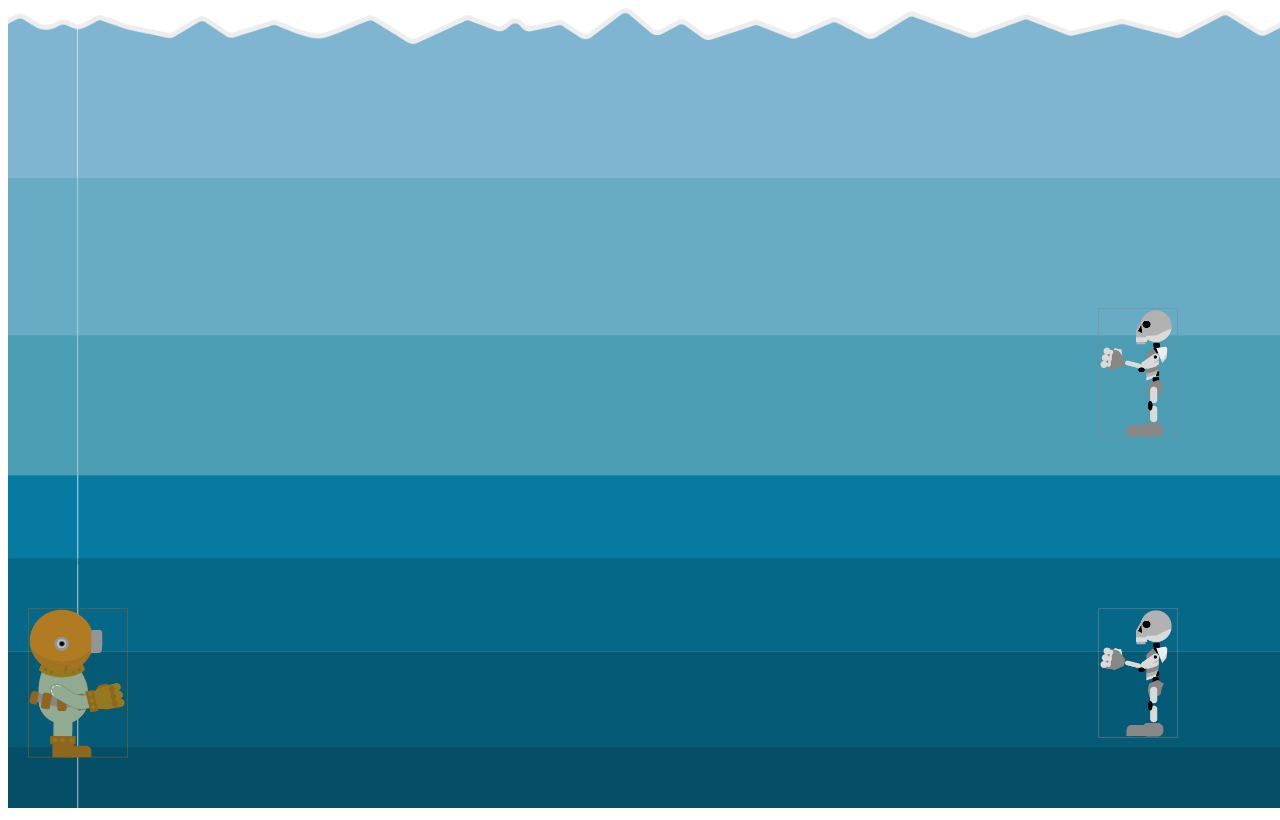
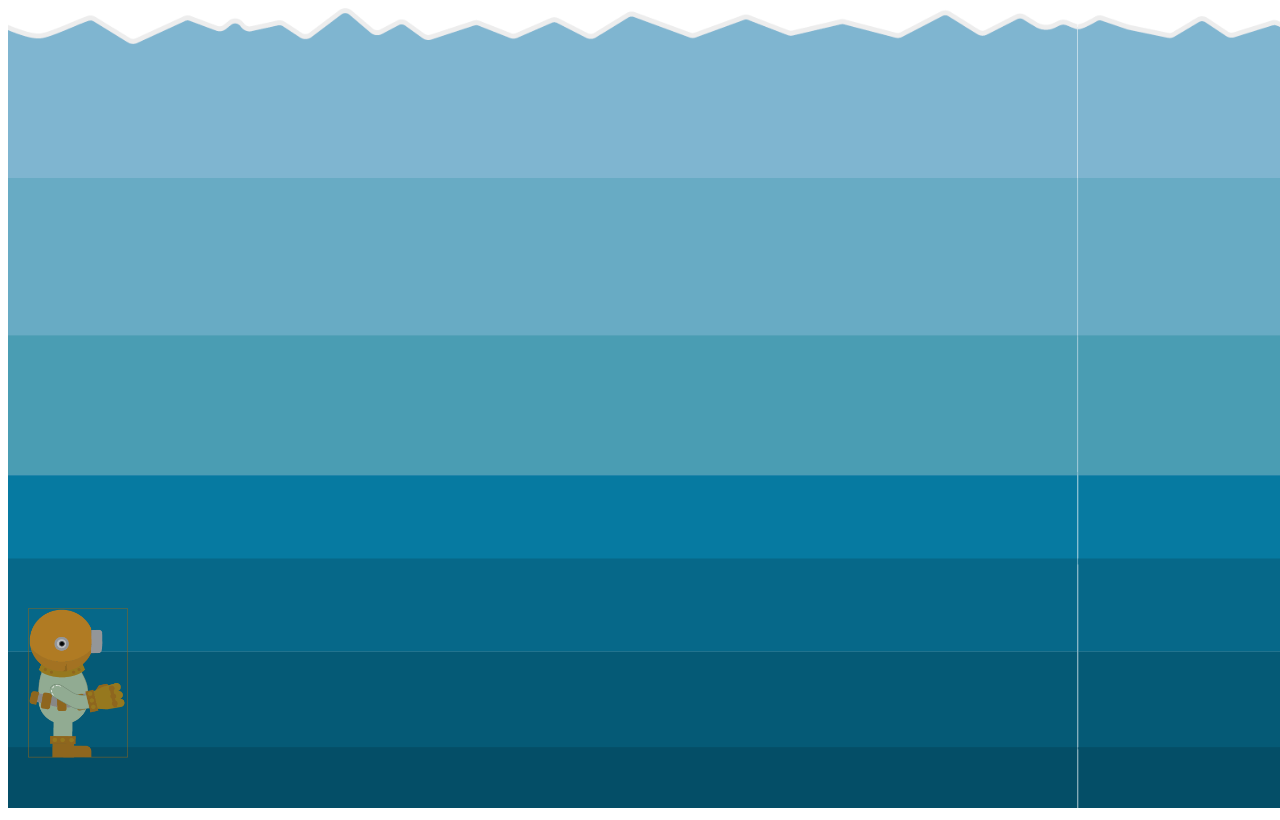
Before and after one commit to ridersalva/Iron-hack-Proyect-1, a plain HTML site: page html/Index.html in a window 1280 px wide. Drawn offline with Linux system fonts and the light colour scheme.

Commit message:
Iron Diver game: move enemy, Player and Background

```diff
--- a/html/Index.html
+++ b/html/Index.html
@@ -21,9 +21,9 @@
 
 
 
-    <script type="text/javascript" src="../js/enemyLevelOne.js"></script>
+    <script type="text/javascript" src="../js/enemy.js"></script>
     <script type="text/javascript" src="../js/token.js"></script>
-    <script type="text/javascript" src="../js/Index Game.js"></script>
+    <script type="text/javascript" src="../js/index-game.js"></script>
     <script type="text/javascript" src="../js/iniciador.js"></script>
     <!-- prueba de grabacion -->
 </body>
--- a/js/backGround.js
+++ b/js/backGround.js
@@ -6,7 +6,7 @@ class Background {
         this.gameSize = gameSize
         this.backGroundPos.x = 0;
         this.backGroundPos.y = 0;
-        this.backGroundVelX = 10;
+        this.backGroundVelX = 5;
         this.backGroundSize = { w: backGroundWidth, h: backGroundHeight }
         this.imageInstance = undefined,
 
--- a/js/enemyLevelOne.js
+++ b/js/enemy.js
@@ -1,5 +1,5 @@
 class Enemy {
-    constructor(ctx, enemyPosX, enemyPosY, enemyWidth, enemyHeight, imgUrl, gameSize, keys) {
+    constructor(ctx, enemyPosX, enemyPosY, enemyWidth, enemyHeight, imgUrl, gameSize, keys, enemyVelX) {
         this.ctx = ctx
         this.enemyPos = { x: enemyPosX, y: enemyPosY }
         this.enemySize = { w: enemyWidth, h: enemyHeight }
@@ -11,7 +11,7 @@ class Enemy {
         this.keys = keys
         this.attackOne = 0
         this.attackTwo = []
-        this.enemyVelX = 10
+        this.enemyVelX = enemyVelX
         //  this.imageInstance.frames=3
         //this.Image.frameIndex = 0
         this.init()
--- a/js/Index Game.js
+++ b/js/index-game.js
@@ -5,23 +5,19 @@ const gameIronHackDiver = {
     version: '1.0.0',
     canvasDom: undefined,
     ctx: undefined,
-    fps: 60,
+    FPS: 60,
     framesCounter: 0,
-    enemyLevel1: [],
+    backGround: undefined,
+    player: undefined,
+    enemyLevel1:[],
     enemyLevel2:[],
-
-   // keys: {
-     // SPACE: 'enter'
-    //},
-    //backGround: [],
-    //backGround: 0,
-    player: undefined,
     canvasSize: {
         w: undefined,
         h: undefined
     },
-
-
+   // keys: {
+     // SPACE: 'enter'
+    //},
 
 
     //INICIALIZACION
@@ -53,28 +49,28 @@ const gameIronHackDiver = {
 
         this.reset()
         setInterval(() => {
-            //this.framesCounter > 5000 ? this.framesCounter = 0 : this.framesCounter++
+            this.framesCounter > 5000 ? this.framesCounter = 0 : this.framesCounter++
+
             this.clearAll()
             this.drawAll()
 
+            this.createEnemy()
+            this.clearEnemy()
             // this.clearBackGround()
 
 
-        }, 20)
+        }, 1000 / this.FPS)
 
     },
     reset() {
         this.backGround = new Background(this.ctx, 0, 20, this.canvasSize.w, this.canvasSize.h, this.canvasSize)
         this.createPlayer()
-        this.createEnemy()
-        console.log(this.backGround)
+        //console.log(this.backGround)
     },//
 
     //CREAR//
 
     drawAll() {
-
-
 
         //this.token.draw()
         //this.createBackGround()
@@ -94,24 +90,36 @@ const gameIronHackDiver = {
         this.player = new Player(this.ctx, 20, 600, 100, 150, this.canvasSize)
         console.log(`buzo`)
     },
+
     createEnemy(){
+
+        const imgUrlA = `../img/enemy_level_1_A.png`
+        const imgUrlB = `../img/bg.png`
+
         const x = this.canvasSize.w - 130;
-        const level1y = 600;
-        const level2y = 300;
-        const imgUrlA = `../img/enemy_level_1_A.png`
-        const imgUrlB= `../img/enemy_level_1_A.png`
-        this.enemyLevel1.push(new Enemy(this.ctx, x, level1y, 80, 130, imgUrlA, this.canvasSize))
-        this.enemyLevel2.push(new Enemy(this.ctx, x, level2y, 80, 130, imgUrlB, this.canvasSize))
+        const framesLimitLevel1 = (Math.floor(Math.random() * 10))*25;
+        const framesLimitLevel2 = (Math.floor(Math.random() * 10))*30;
 
-        // for(let i=0; i<2;i++){
+        if (this.framesCounter % framesLimitLevel1 === 0) {
+            this.enemyLevel1.push(new Enemy(this.ctx, x, 600, 80, 130, imgUrlA, this.canvasSize,null,50))
+        }
 
-        //     this.enemyLevel1.push(new Enemy(this.ctx, x, level1y, 80, 130, imgUrlA, this.canvasSize))
-        //     this.enemyLevel2.push(new Enemy(this.ctx, x, level2y, 80, 130, imgUrlB, this.canvasSize))
-        // }
+        if (this.framesCounter % framesLimitLevel2 === 0) {
+            this.enemyLevel2.push(new Enemy(this.ctx, x, 300, 80, 130, imgUrlB, this.canvasSize,null,10))
+        }
 
-        console.log(this.enemy)
+        // const level1y = 600;
+        // const level2y = 300;
+        // const imgUrlA = `../img/enemy_level_1_A.png`
+        // const imgUrlB= `../img/enemy_level_1_A.png`
+        // this.enemyLevel1.push(new Enemy(this.ctx, x, level1y, 80, 130, imgUrlA, this.canvasSize))
+        // this.enemyLevel2.push(new Enemy(this.ctx, x, level2y, 80, 130, imgUrlB, this.canvasSize))
     },
 
+    clearEnemy() {
+        this.enemyLevel1 = this.enemyLevel1.filter(elm => elm.enemyPos.x >= 0)                // ?? no entiendo el posX
+        this.enemyLevel2 = this.enemyLevel2.filter(elm => elm.enemyPos.x >= 0)
+    },
 
     ////LIMPIAR//
     clearAll() {
```
